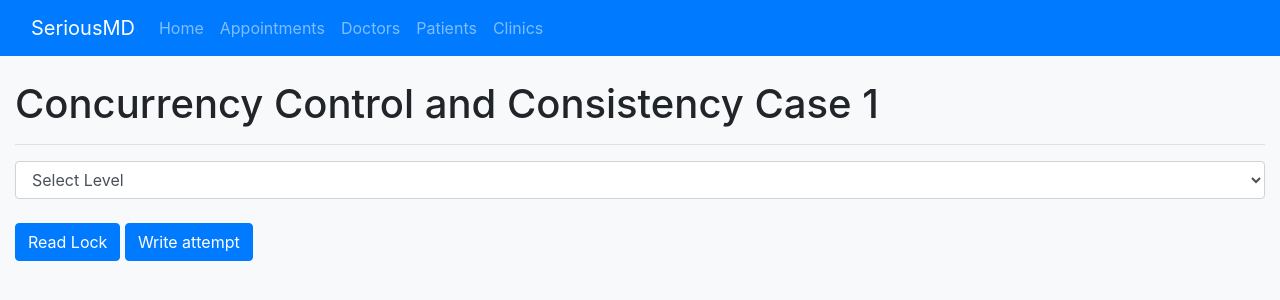
After one commit to kiefferdy/stadvdb-mco2, a Flask app: page /concurrency1 in a window 1280 px wide. The commit adds this page. Shown: the top 300 px of the page. Run offline with Flask 3, Linux system fonts and the light colour scheme; some libraries are stand-ins or nearby versions.

Commit message:
Add page and render logic for concurrency case

```diff
--- a/app.py
+++ b/app.py
@@ -58,5 +58,11 @@ def patients():
 def clinics():
     return render_template('views/clinics.html')
 
+@app.route('/concurrency1')
+def concurrency1():
+    status = request.args.get('status')
+    level = request.args.get('level')
+    return render_template('views/concurrency1.html', status=status, level=level)
+
 if __name__ == '__main__':
     app.run(debug=True)
--- /dev/null
+++ b/templates/views/concurrency1.html
@@ -0,0 +1,35 @@
+{% extends 'base.html' %}
+
+{% block title %}Concurrency Control and Consistency Case 1{% endblock %}
+
+{% block content %}
+    <h1>Concurrency Control and Consistency Case 1</h1>
+    <hr>
+    {% if status == None %}
+    <form action="/concurrency1" method="get">
+        <select class="form-control" id="level" name="level" required>
+            <option value="">Select Level</option>
+            <option value="READ UNCOMMITTED">READ UNCOMMITTED</option>
+            <option value="READ COMMITTED">READ COMMITTED</option>
+            <option value="REPEATABLE READ">REPEATABLE READ</option>
+        </select>
+        <br>
+        <input type="submit" class="btn btn-primary" name="status" value="Read Lock">
+        <input type="submit" class="btn btn-primary" name="status" value="Write attempt">
+    </form>
+    {% else %}
+        {% if status == "Read Lock" %}
+            Read value {{ value }} with {{ level }}.
+            <br>
+            Read-locked if appicable.
+            <br>
+            <a class="btn btn-primary btn-lg" href="/concurrency1?status=release" role="button">Release</a>
+        {% elif status == "Write attempt" %}
+            writing
+        {% elif status == "release" %}
+            New value {{ value }}.
+            <a class="btn btn-primary btn-lg" href="/concurrency1" role="button">Redo</a>
+            <a class="btn btn-primary btn-lg" href="/" role="button">Home</a>
+        {% endif %}
+    {% endif %}
+{% endblock %}
```
Also changed, not shown: templates/views/index.html (+16 -0 lines).
